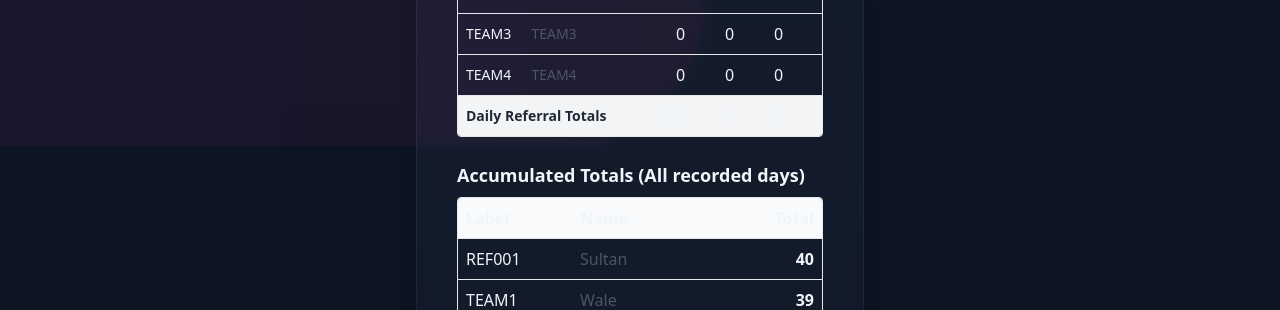
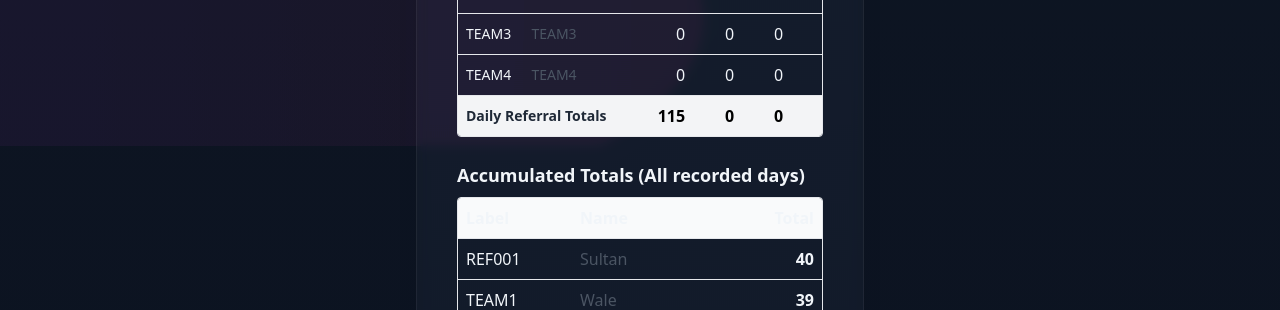
Before and after one commit to olamicreas/whatsapp_bot, a Flask app: page /daily-progress in a window 1280 px wide. Shown: the part 814-1124 px from the top of the page. Run offline with Flask 3, Linux system fonts and the light colour scheme; some libraries are stand-ins or nearby versions.

Commit message:
Update daily_progress.html

```diff
--- a/templates/daily_progress.html
+++ b/templates/daily_progress.html
@@ -53,7 +53,7 @@
         <tr class="border-t bg-gray-100 font-semibold">
           <td class="p-2 text-sm text-gray-800" colspan="2">Daily Referral Totals</td>
           {% for day_sum in daily_totals %}
-            <td class="p-2 text-right">{{ day_sum }}</td>
+            <td class="p-2 text-right" style="color:black;">{{ day_sum }}</td>
           {% endfor %}
           <td class="p-2 text-right">{{ overall_total }}</td>
         </tr>
```
